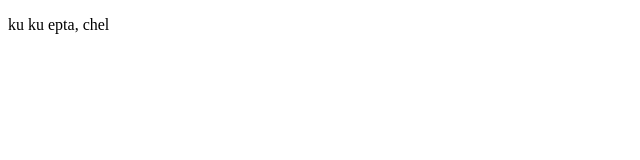
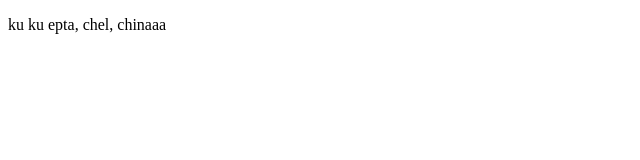
Before and after one commit to doublejams/project_1, a plain HTML site: page index.html in a window 1280 px wide. Shown: the full height of the page, 0-640 px from the left. Drawn offline with Linux system fonts and the light colour scheme.

Commit message:
scnd commit

```diff
--- a/index.html
+++ b/index.html
@@ -8,7 +8,7 @@
 </head>
 <body>
 
-    <p>ku ku epta, chel</p>
+    <p>ku ku epta, chel, chinaaa</p>
 
     <!-- <script>
         alert(1);
```
